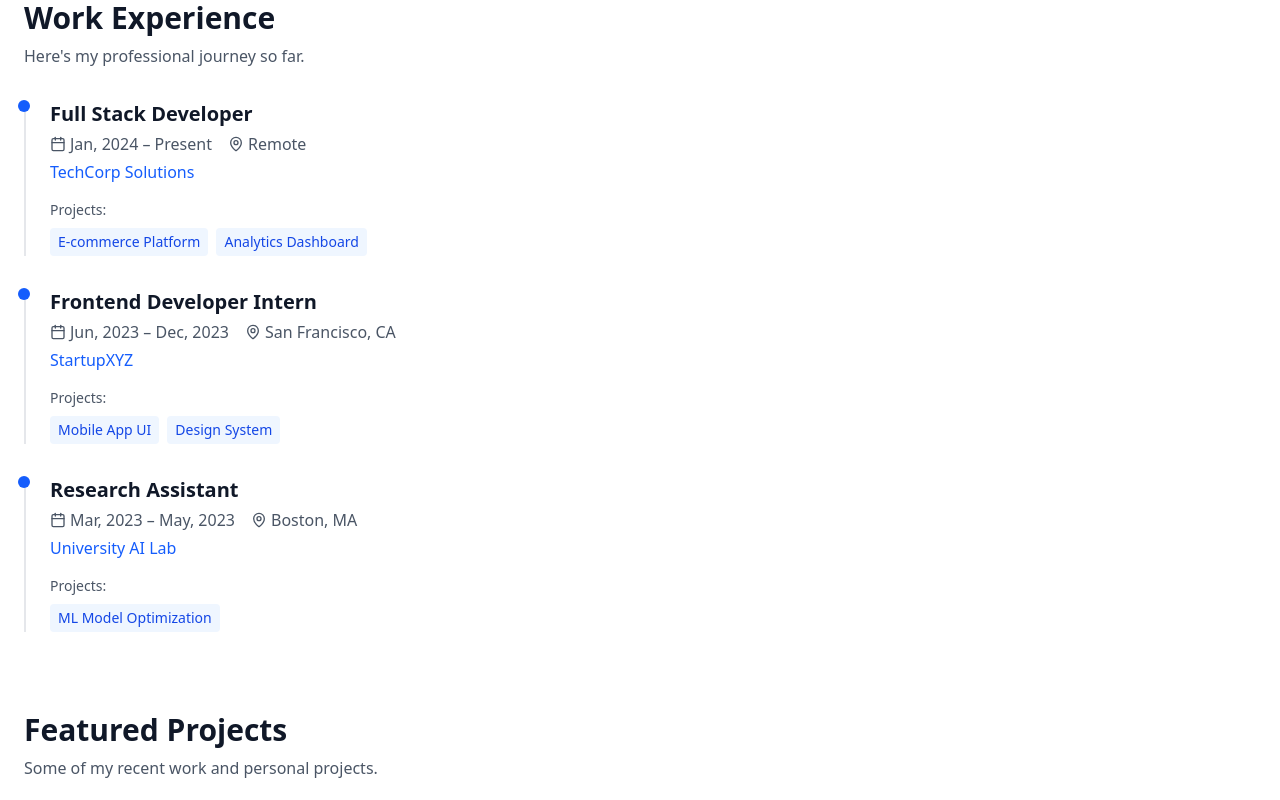
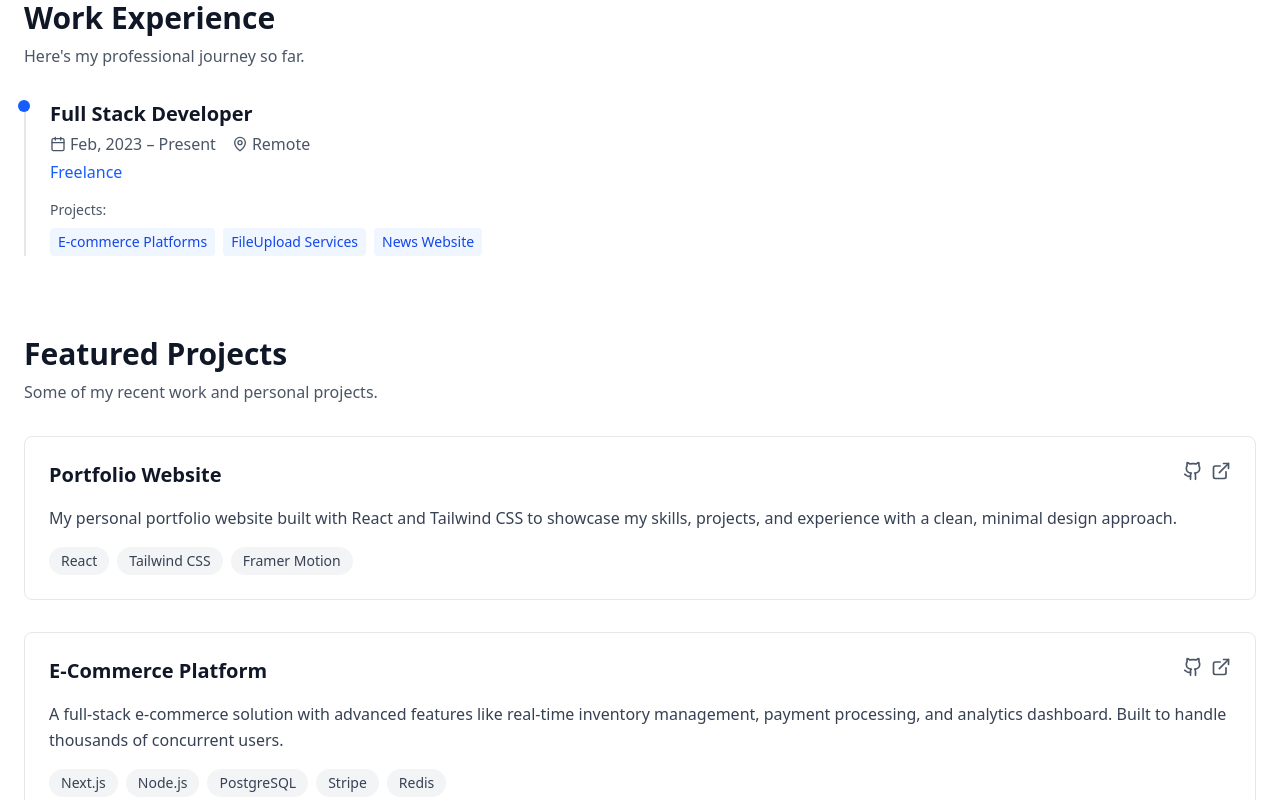
Before and after one commit to KLightiam/portfolio, a React (Vite) app: page / in a window 1280 px wide. Shown: the part 840-1640 px from the top of the page. Built offline with nearby package versions, Linux system fonts and the light colour scheme.

Commit message:
create Menu button for mobile view

```diff
--- a/src/components/Portfolio.jsx
+++ b/src/components/Portfolio.jsx
@@ -1,8 +1,9 @@
-import React, { useState, useEffect } from 'react';
+import React, { useState, useEffect, use } from 'react';
 import { Github, Linkedin, Mail, ExternalLink, MapPin, Calendar, ChevronRight, ArrowUpRight, SquareMenu } from 'lucide-react';
 
 const Portfolio = () => {
   const [activeSection, setActiveSection] = useState('about');
+  const [isMenuOpen, setIsMenuOpen] = useState(false);
 
   const technologies = {
     Frontend: ['React', 'React-Router', 'HTML5', 'CSS3', 'Tailwind','Redux Toolkit','Vitest','Jest'],
@@ -13,25 +14,11 @@ const Portfolio = () => {
   const workExperience = [
     {
       title: 'Full Stack Developer',
-      period: 'Jan, 2024 – Present',
-      company: 'TechCorp Solutions',
+      period: 'Feb, 2023 – Present',
+      company: 'Freelance',
       location: 'Remote',
-      projects: ['E-commerce Platform', 'Analytics Dashboard']
+      projects: ['E-commerce Platforms', 'FileUpload Services','News Website'],
     },
-    {
-      title: 'Frontend Developer Intern',
-      period: 'Jun, 2023 – Dec, 2023',
-      company: 'StartupXYZ',
-      location: 'San Francisco, CA',
-      projects: ['Mobile App UI', 'Design System']
-    },
-    {
-      title: 'Research Assistant',
-      period: 'Mar, 2023 – May, 2023',
-      company: 'University AI Lab',
-      location: 'Boston, MA',
-      projects: ['ML Model Optimization']
-    }
   ];
 
   const projects = [
@@ -116,25 +103,36 @@ const Portfolio = () => {
     return () => window.removeEventListener('scroll', handleScroll);
   }, []);
 
+  useEffect(() => {
+    const handleResize = () => {
+      if (window.innerWidth >= 768) {
+        setIsMenuOpen(false);
+      }
+    };
+    window.addEventListener('resize', handleResize);
+    return () => window.removeEventListener('resize', handleResize);
+  }, []);
+
   return (
-    <div className="min-h-screen bg-white text-gray-900">
+    <div className="min-h-screen bg-white text-gray-900" onClick={() => isMenuOpen && setIsMenuOpen(false)}>
       {/* Navigation */}
       <nav className="fixed top-0 left-0 right-0 bg-white/80 backdrop-blur-md border-b border-gray-100 z-10">
         <div className="max-w-full mx-auto px-6 py-4">
-          <div className="flex justify-between items-center">
-            <div className='md:hidden '>
-              <SquareMenu className='transition-all duration-100 ease-in hover:scale-110 cursor-pointer'/>
+          <div className="flex justify-between items-center relative">
+            <div className='md:hidden'>
+              <SquareMenu className='transition-all duration-100 ease-in hover:scale-110 cursor-pointer' onClick={()=>setIsMenuOpen(!isMenuOpen)}/>
             </div>
             <h1 className="text-xl font-semibold">Kingsley A. Asare</h1>
-            <div className="hidden md:flex space-x-8">
+            <div className={isMenuOpen? `md:hidden flex flex-col absolute top-11 bg-white z-10 items-start w-40 gap-2 border-r border-b border-gray-300 pb-4 rounded-sm`:
+              `hidden md:flex space-x-8`} onClick={(e) => e.stopPropagation()}>
               {['About', 'Technology', 'Experience', 'Projects'].map((item) => (
                 <button
                   key={item}
                   onClick={() => scrollToSection(item.toLowerCase())}
-                  className={`text-sm transition-colors duration-200 ${
+                  className={`${isMenuOpen? `text-xl`:`text-sm`} cursor-pointer transition-colors duration-100 ${
                     activeSection === item.toLowerCase()
                       ? 'text-blue-600 font-medium'
-                      : 'text-gray-600 hover:text-gray-900'
+                      : 'text-gray-600 hover:text-gray-900 hover:scale-110'
                   }`}
                 >
                   {item}
@@ -167,7 +165,7 @@ const Portfolio = () => {
             <div className="prose prose-lg max-w-none text-gray-700 leading-relaxed space-y-4">
               <p>
                I am a motivated and solutions-oriented professional with hands-on experience in full-stack development, research, and data management.
-               Proficient in modern web technologies including the PERN stack (PostgreSQL, Express.js, React.js, Node.js), Redux Toolkit,
+               Proficient in modern web technologies including the <span className='text-blue-600'>PERN stack </span> (PostgreSQL, Express.js, React.js, Node.js), Redux Toolkit,
                and Tailwind CSS. Skilled in database management and API design.
               </p>
               <p>
```
